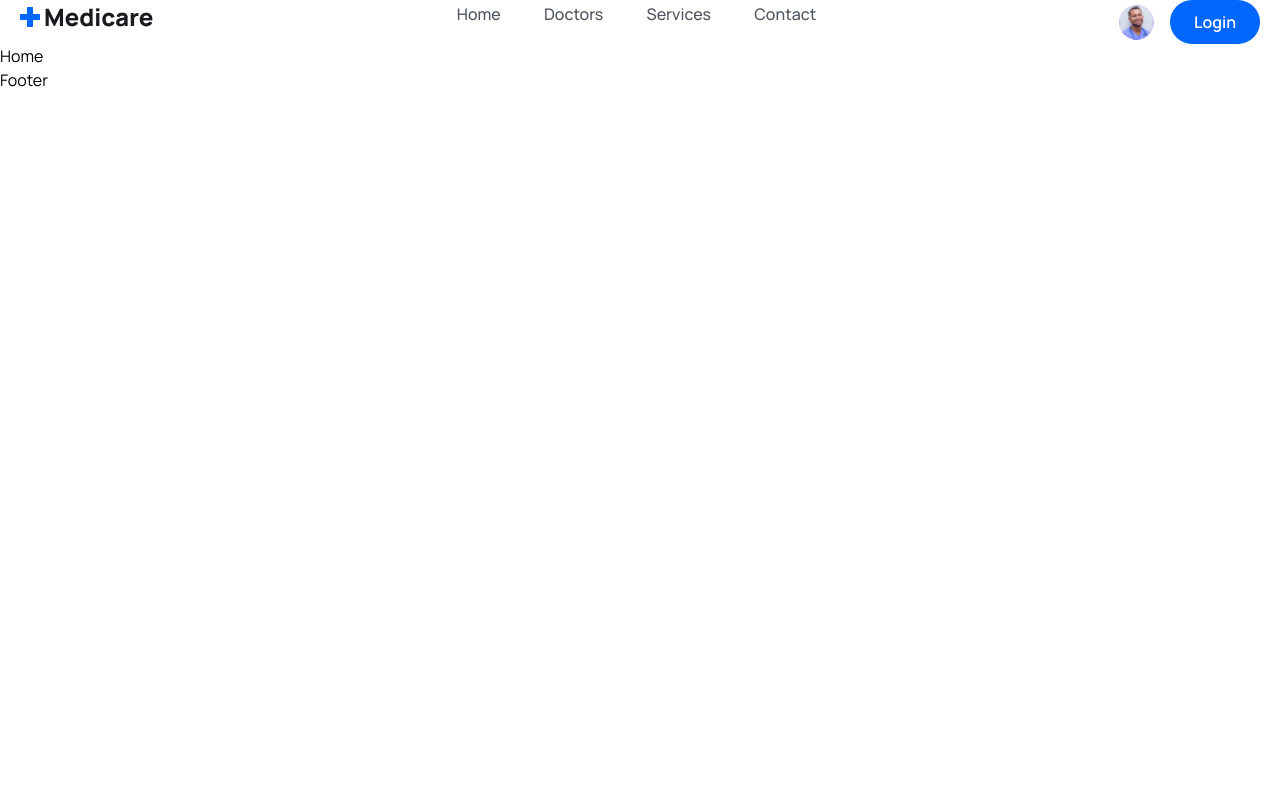
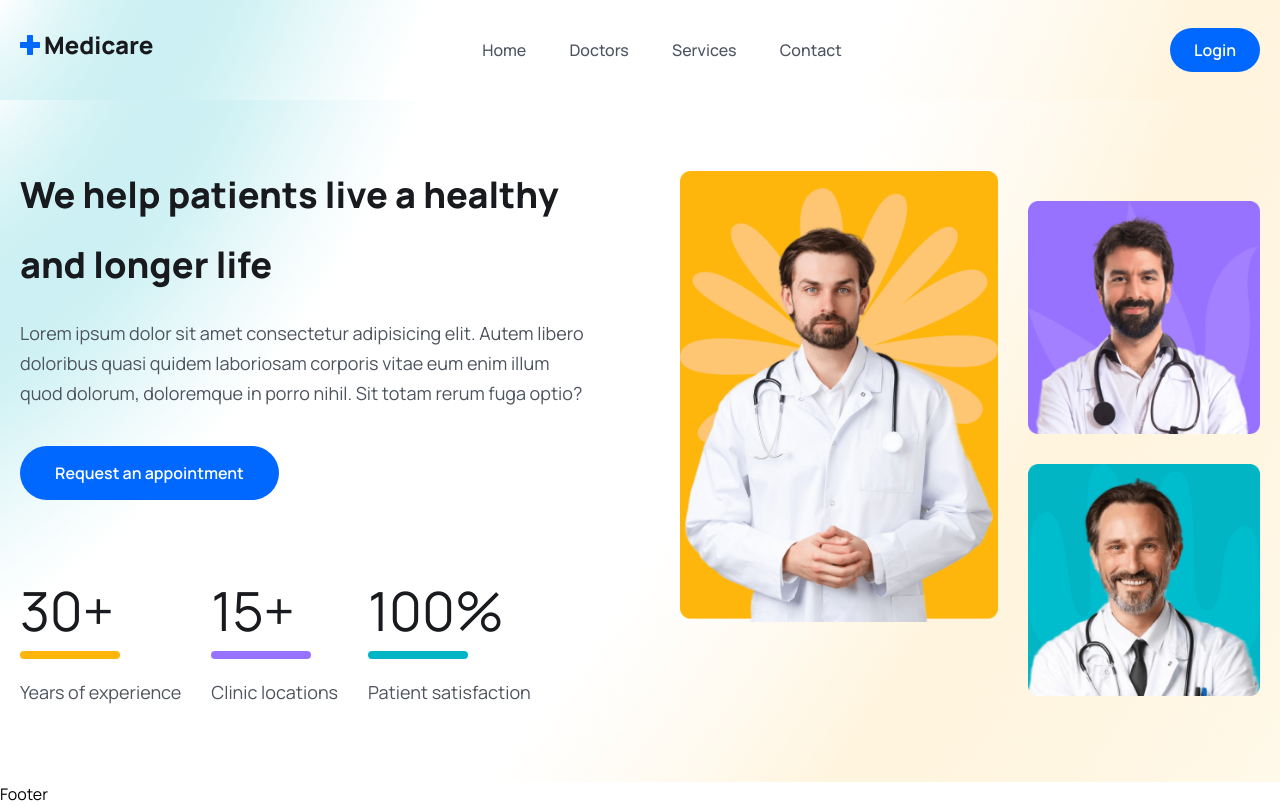
Before and after one commit to kushagr3108/MediConnect, a React (Vite) app in the folder Frontend/: page / in a window 1280 px wide. Built offline with nearby package versions, Linux system fonts and the light colour scheme; the HTML template or start-up script is replaced by a standard one.

Commit message:
Navbar designed

```diff
--- a/Frontend/package.json
+++ b/Frontend/package.json
@@ -12,6 +12,7 @@
   "dependencies": {
     "react": "^18.2.0",
     "react-dom": "^18.2.0",
+    "react-icons": "^5.0.1",
     "react-router-dom": "^6.22.3",
     "react-spinners": "^0.13.8",
     "react-toastify": "^10.0.4",
--- a/Frontend/src/App.css
+++ b/Frontend/src/App.css
@@ -9,3 +9,44 @@
 body{
   font-family: "Manrope", sans-serif;
 }
+
+.sticky__header{
+  width: 100%;
+  height: 80px;
+  line-height: 80px;
+  position: sticky;
+  top: 0;
+  left: 0;
+  z-index: 99999;
+  box-shadow: 3px 3px -8px 3px #ddd;
+}
+
+@media only screen and (max-width: 768px){
+  .navigation{
+    width: 100%;
+    height: 100%;
+    position: fixed;
+    top: 0;
+    left:0;
+    z-index: 100;
+    background: #00000084;
+    display: none;
+  }
+  .menu{
+    width: 15rem;
+    height: 100%;
+    position: absolute;
+    top: 0;
+    right: 0;
+    background: #fff;
+    z-index: 200;
+    flex-direction: column;
+    justify-content: center;
+    align-items: center;
+    line-height: 30px;
+  }
+
+  .show__menu{
+    display: block;
+  }
+}
--- a/Frontend/src/components/header/Header.jsx
+++ b/Frontend/src/components/header/Header.jsx
@@ -2,6 +2,7 @@ import React, {useEffect, useRef} from 'react'
 import logo from "../../assets/images/logo.png";
 import userImg from "../../assets/images/avatar-icon.png";
 import {NavLink, Link} from "react-router-dom";
+import {BiMenu} from "react-icons/bi"
 
 
 const navLinks = [
@@ -24,15 +25,35 @@ const navLinks = [
 ]
 
 const Header = () => {
+
+  const headerRef = useRef(null)
+  const menuRef = useRef(null)
+
+  const handleStickyHeader = () => {
+    window.addEventListener('scroll', () =>{
+      if(document.body.scrollTop > 80 || document.documentElement.scrollTop > 80){
+        headerRef.current.classList.add('sticky__header')
+      } else{
+        headerRef.current.classList.remove('sticky__header')
+      }
+    })
+  }
+
+  useEffect(() =>{
+    handleStickyHeader()
+    return () => window.removeEventListener('scroll', handleStickyHeader)
+  })
+
+  const toggleMenu = () => menuRef.current.classList.toggle('show__menu')
   return (
-    <header className='header flex item-center'>
+    <header className='header flex item-center' ref={headerRef}>
       <div className='container'>
         <div className='flex item-center justify-between'>
           <div>
-            <img src={logo} alt="" />
+            <img src={logo} alt="" className='py-7'/>
           </div>
 
-          <div className='navigation'>
+          <div className='navigation' ref={menuRef} onClick={toggleMenu}>
             <ul className='menu flex items-center gap-[2.7rem]'>
               {
                 navLinks.map((link,index)=> <li key={index}>
@@ -42,10 +63,10 @@ const Header = () => {
             </ul>
           </div>
           <div className='flex items-center gap-4'>
-            <div>
+            <div className='hidden'>
               <Link to='/'>
                 <figure className='w-[35px] h-[35px] rounded-full cursor-pointer'>
-                  <img src={userImg} className='w-full rounded-full' alt=""/>
+                  <img src={userImg} className='w-full rounded-full ' alt=""/>
                 </figure>
               </Link>
             </div>
@@ -53,9 +74,9 @@ const Header = () => {
               <button className='bg-primaryColor py-2 px-6 text-white font-[600] h-[44px] flex items-center justify-center rounded-[50px]'>Login</button>
             </Link>
 
-            {/* <span className='md:hidden'>
+            <span className='md:hidden' onClick={toggleMenu}>
               <BiMenu className='w-6 h-6 cursor-pointer'/>
-            </span> */}
+            </span>
           </div>
         </div>
       </div>
--- a/Frontend/src/index.css
+++ b/Frontend/src/index.css
@@ -21,6 +21,12 @@
     .text__para{
         @apply text-[18px] leading-[30px] font-[400] text-textColor mt-[18px]
     }
+    .header{
+        @apply bg-[url('./assets/images/mask.png')] bg-no-repeat bg-center bg-cover w-full h-[100px] leading-[100px];
+    }
+    .hero__section{
+        @apply bg-[url('./assets/images/hero-bg.png')] bg-no-repeat bg-center bg-cover
+    }
 }
 
 @media only screen and (max-width: 1024px) {
--- a/Frontend/src/pages/Home.jsx
+++ b/Frontend/src/pages/Home.jsx
@@ -1,8 +1,61 @@
 import React from 'react'
+import heroImg01 from "../assets/images/hero-img01.png";
+import heroImg02 from "../assets/images/hero-img02.png";
+import heroImg03 from "../assets/images/hero-img03.png";
 
 const Home = () => {
   return (
-    <div>Home</div>
+    <>
+    <section className='hero__section pt-[60px] 2xl:h-[800px]'>
+      <div className='container'>
+        <div className='flex flex-col lg:flex-row gap-[90px] items-center justify-between'>
+          {/* =========HERO CONTENT=========== */}
+          <div>
+            <div className='lg:w-[570px]'>
+              <h1 className='text-[36px] leading-[46px] text-headingColor font-[800] md:text[60px] md:leading-[70px]'>We help patients live a healthy and longer life</h1>
+              <p className='text__para'>Lorem ipsum dolor sit amet consectetur adipisicing elit. Autem libero doloribus quasi quidem laboriosam corporis vitae eum enim illum quod dolorum, doloremque in porro nihil. Sit totam rerum fuga optio?</p>
+
+              <button className='btn'>Request an appointment</button>
+            </div>
+
+            <div className='mt-[30px] lg:mt-[70px] flex flex-col lg:flex-row lg:items-center gap-5 lg:gap-[30px]'>
+              <div>
+                <h2 className='text-[36px] leading-[56px]lg:text[44px] lg:text-[54px] font[700] text-headingColor'>30+</h2>
+                <span className='w-[100px] h-2 bg-yellowColor rounded-full block mt[-14px]'></span>
+                <p className='text__para'>Years of experience</p>
+              </div>
+
+              <div>
+                <h2 className='text-[36px] leading-[56px]lg:text[44px] lg:text-[54px] font[700] text-headingColor'>15+</h2>
+                <span className='w-[100px] h-2 bg-purpleColor rounded-full block mt[-14px]'></span>
+                <p className='text__para'>Clinic locations</p>
+              </div>
+
+              <div>
+                <h2 className='text-[36px] leading-[56px]lg:text[44px] lg:text-[54px] font[700] text-headingColor'>100%</h2>
+                <span className='w-[100px] h-2 bg-irisBlueColor rounded-full block mt[-14px]'></span>
+                <p className='text__para'>Patient satisfaction</p>
+              </div>
+            </div>
+          </div>
+          {/* =========HERO CONTENT=========== */}
+
+
+          <div className='flex gap-[30px] justify-end'>
+            <div>
+              <img className='w-full'src={heroImg01} alt='' />
+            </div>
+            <div className='mt-[30px]'>
+              <img className='w-full mb-[30px]' src={heroImg02} alt=''/>
+              <img className='w-full' src={heroImg03} alt=''/>
+            </div>
+          </div>
+
+
+        </div>
+      </div>
+    </section>
+    </>
   )
 }
 
```
Also changed, not shown: 1 other file (tests, documents, lock files or other folders).
